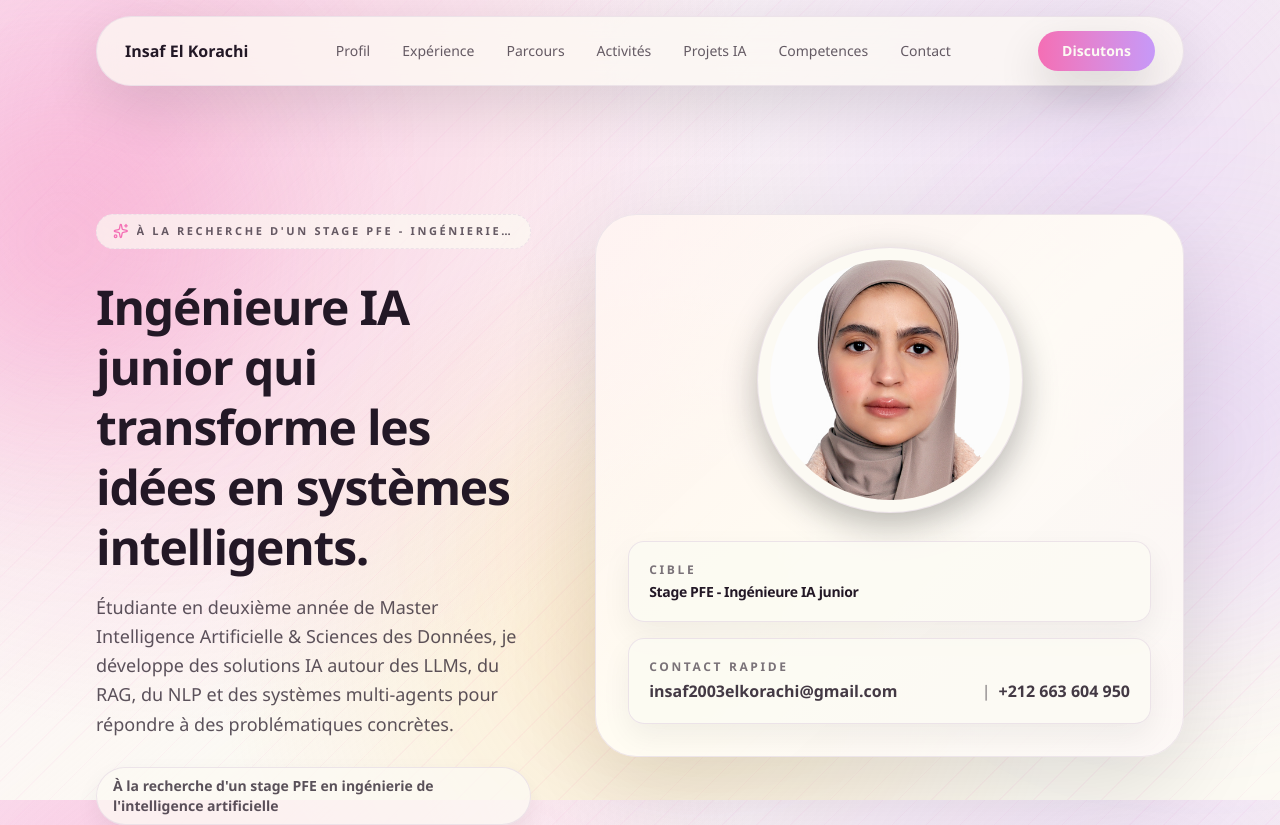
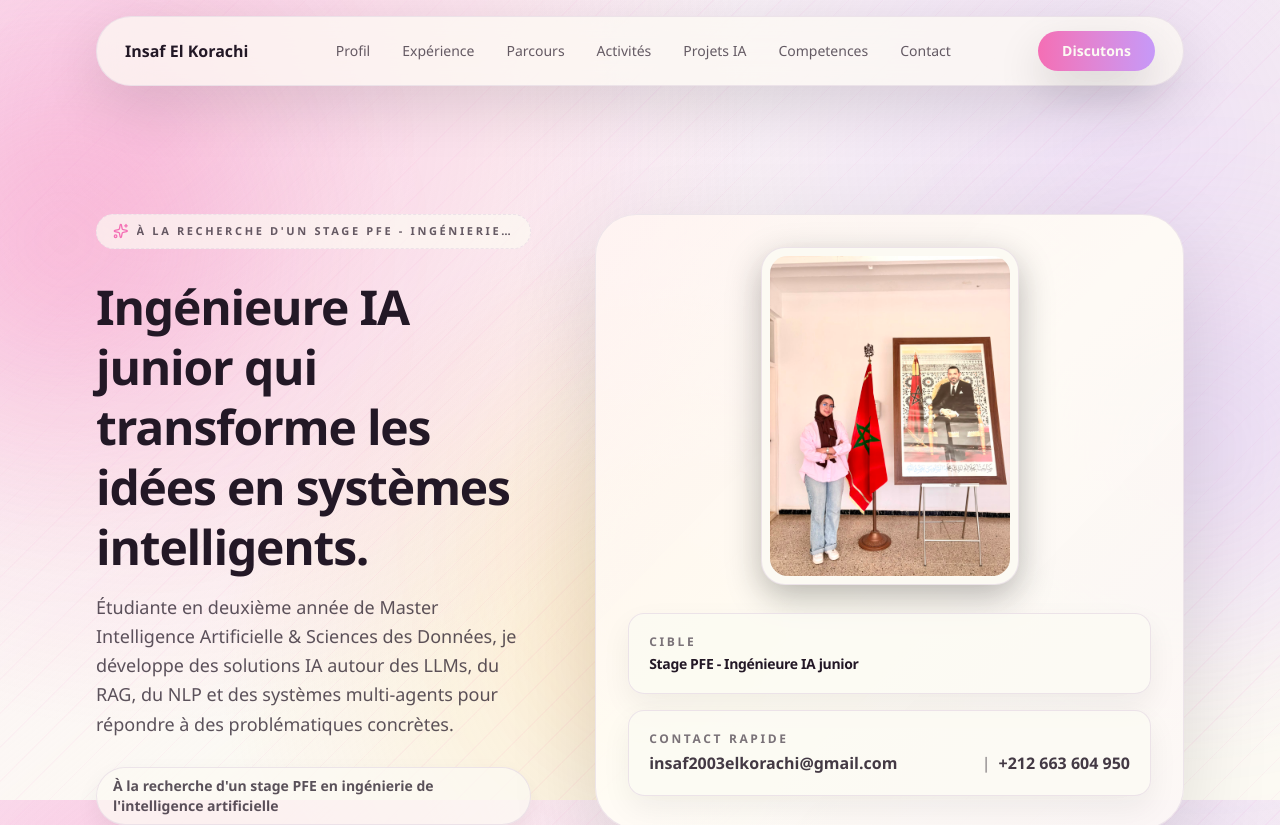
Before and after one commit to Insaf-elkorachi/Portfolio, a Next.js app: page / in a window 1280 px wide. Shown: the top 825 px of the page. Built offline with nearby package versions, Linux system fonts and the light colour scheme.

Commit message:
Update portfolio profile photo

```diff
--- a/app/page.tsx
+++ b/app/page.tsx
@@ -708,11 +708,11 @@ export default function Home() {
                 <div className="relative mx-auto w-full overflow-hidden rounded-[2.6rem] border border-border/70 bg-card/90 p-5 shadow-[0_30px_90px_rgba(0,0,0,0.12)] sm:p-8 lg:mx-0 lg:ml-auto">
                   <div aria-hidden className="pointer-events-none absolute inset-0 bg-gradient-to-br from-primary/6 via-transparent to-accent/6" />
                   <div className="relative flex flex-col items-center">
-                    <div className="mb-7 overflow-hidden rounded-full border border-border/70 bg-background p-3 shadow-[0_12px_35px_rgba(0,0,0,0.28)]">
+                    <div className="mb-7 overflow-hidden rounded-[1.5rem] border border-border/70 bg-background p-2 shadow-[0_12px_35px_rgba(0,0,0,0.28)]">
                       <img
                         src={profileImage}
                         alt="Portrait d Insaf El Korachi"
-                        className="h-56 w-56 rounded-full object-cover object-center sm:h-60 sm:w-60"
+                        className="h-72 w-56 rounded-[1.1rem] object-cover object-center sm:h-80 sm:w-60"
                         onError={() => setProfileImage('/placeholder-user.jpg')}
                       />
                     </div>
```
Also changed, not shown: public/profile-insaf.jpg.
